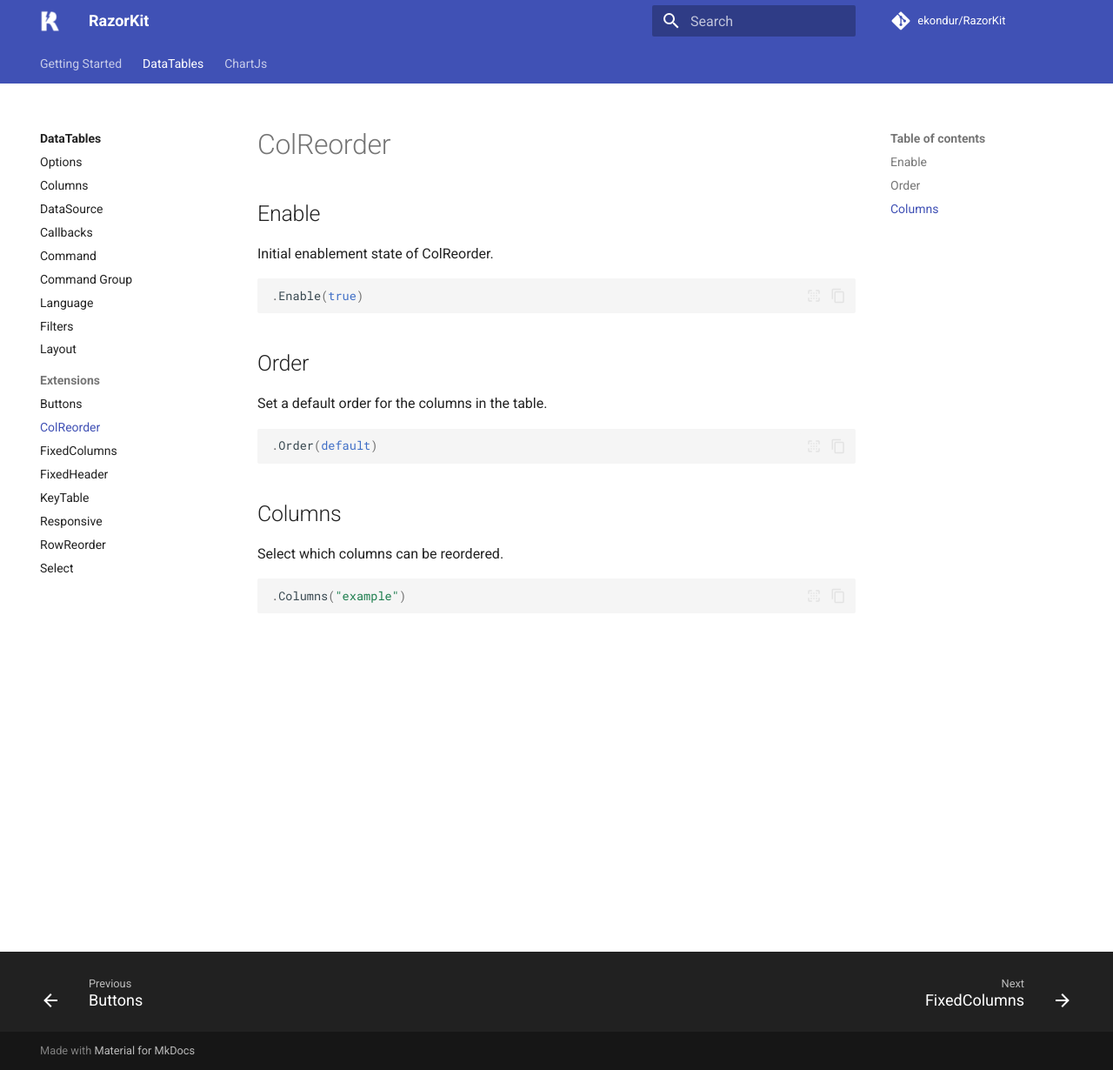
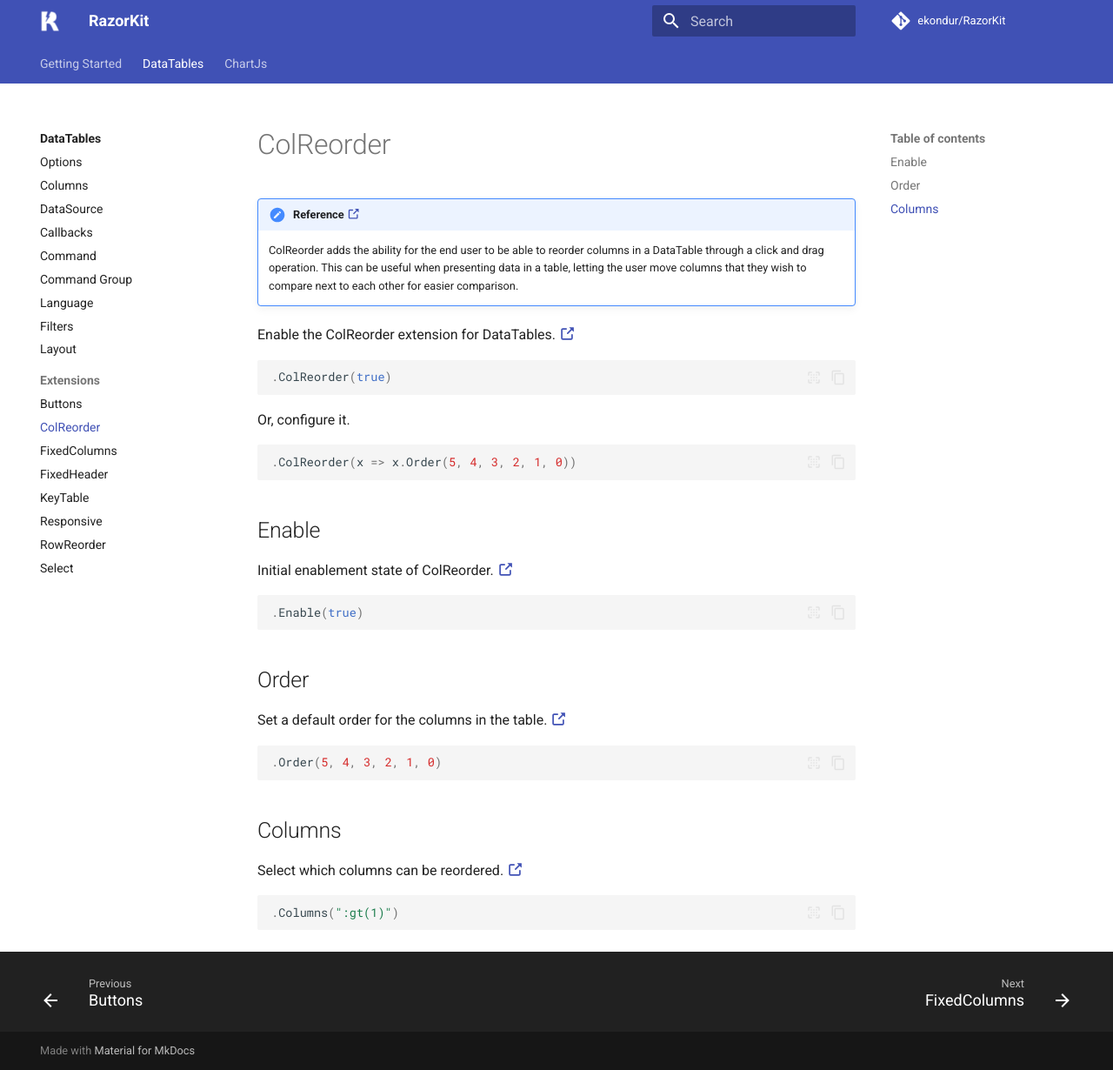
Before and after one commit to ekondur/RazorKit, an MkDocs documentation site: the page built from docs/datatables/extensions/colreorder.md, in a window 1280 px wide and 1230 px high. Shown: the whole window at 87% size. Built offline with MkDocs 1.6.1 and Material for MkDocs 9.7.7, drawn with Linux system fonts in a browser that asks for light colours; comment, search, counter and statistics services are not loaded.

Commit message:
update colreorder doc

````diff
--- a/docs/datatables/extensions/colreorder.md
+++ b/docs/datatables/extensions/colreorder.md
@@ -1,17 +1,34 @@
+!!! note "Reference [:octicons-link-external-16:](https://datatables.net/extensions/colreorder/)"
+	ColReorder adds the ability for the end user to be able to reorder columns in a DataTable through a click and drag operation.
+	This can be useful when presenting data in a table, letting the user move columns that they wish to compare next to each other for easier comparison.
+
+Enable the ColReorder extension for DataTables.
+[:octicons-link-external-16:](https://datatables.net/reference/option/colReorder)
+```csharp
+.ColReorder(true)
+```
+Or, configure it.
+```csharp
+.ColReorder(x => x.Order(5, 4, 3, 2, 1, 0))
+```
+
 ## Enable
 Initial enablement state of ColReorder.
+[:octicons-link-external-16:](https://datatables.net/reference/option/colReorder.enable)
 ```csharp
 .Enable(true)
 ```
 
 ## Order
 Set a default order for the columns in the table.
+[:octicons-link-external-16:](https://datatables.net/reference/option/colReorder.order)
 ```csharp
-.Order(default)
+.Order(5, 4, 3, 2, 1, 0)
 ```
 
 ## Columns
 Select which columns can be reordered.
+[:octicons-link-external-16:](https://datatables.net/reference/option/colReorder.columns)
 ```csharp
-.Columns("example")
+.Columns(":gt(1)")
 ```
````
Also changed, not shown: docs/datatables/options.md (+0 -6 lines).
